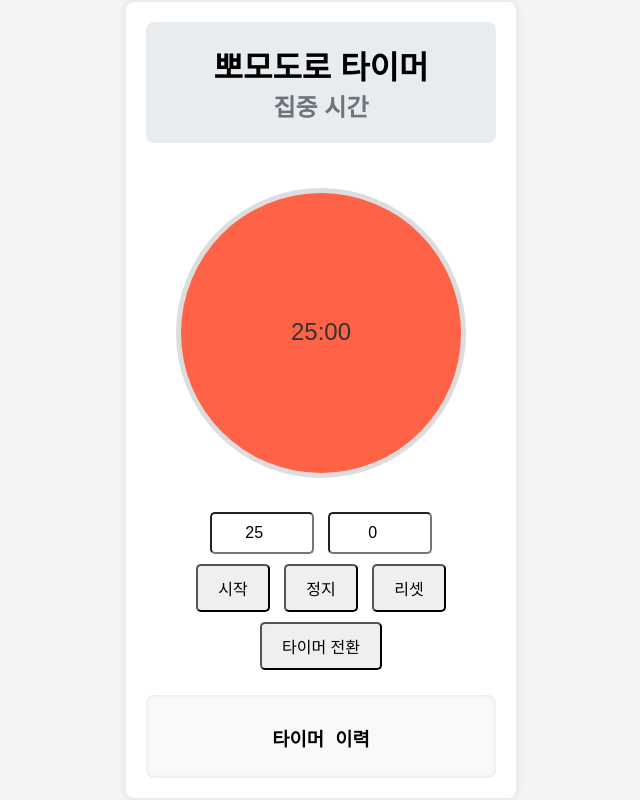
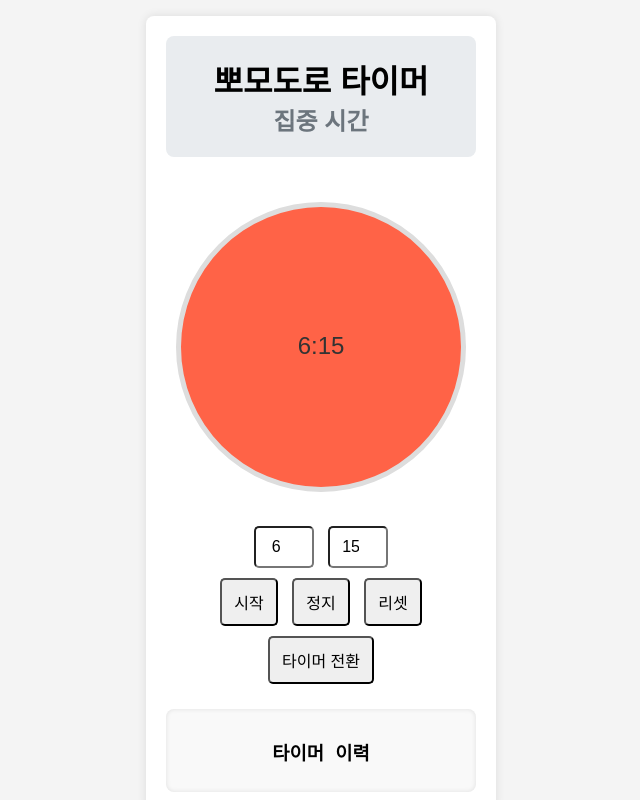
Before and after one commit to saramjh/pomodorotimerKR, a plain HTML site: page index.html in a window 1280 px wide. Both pictures are taken after a click on the element 640 px from the left and 333 px from the top of the page. Shown: the whole page, without its empty margins (319-959 px from the left). Drawn offline with Linux system fonts and the light colour scheme.

Commit message:
Fix narrow-screen Pomodoro layout and dial hit testing

```diff
--- a/css/styles.css
+++ b/css/styles.css
@@ -3,7 +3,9 @@ body {
 	display: flex;
 	justify-content: center;
 	align-items: center;
-	height: 100vh;
+	min-height: 100vh;
+	box-sizing: border-box;
+	padding: 16px;
 	background-color: #f4f4f4;
 	margin: 0;
 }
@@ -15,6 +17,8 @@ body {
 	border-radius: 8px;
 	box-shadow: 0 0 10px rgba(0, 0, 0, 0.1);
 	width: 350px;
+	max-width: 100%;
+	box-sizing: border-box;
 }
 
 .jumbotron {
@@ -40,6 +44,8 @@ body {
 }
 
 canvas {
+	max-width: 100%;
+	height: auto;
 	margin: 20px 0;
 	border-radius: 50%;
 	cursor: pointer;
@@ -50,7 +56,8 @@ canvas {
 
 button,
 input {
-	padding: 10px 20px;
+	box-sizing: border-box;
+	padding: 10px 12px;
 	font-size: 16px;
 	margin: 5px;
 	cursor: pointer;
--- a/js/script.js
+++ b/js/script.js
@@ -115,8 +115,8 @@ class PomodoroTimer {
 
 	setTimeFromTouch(x, y) {
 		const rect = this.canvas.getBoundingClientRect()
-		const centerX = rect.left + this.canvas.width / 2
-		const centerY = rect.top + this.canvas.height / 2
+		const centerX = rect.left + rect.width / 2
+		const centerY = rect.top + rect.height / 2
 		const angle = Math.atan2(y - centerY, x - centerX) + Math.PI / 2
 		const normalizedAngle = (angle + 2 * Math.PI) % (2 * Math.PI) // Normalize angle to [0, 2π]
 		const maxTime = this.isWorkSession ? this.workTime : this.breakTime
```
Also changed, not shown: 1 other file.
